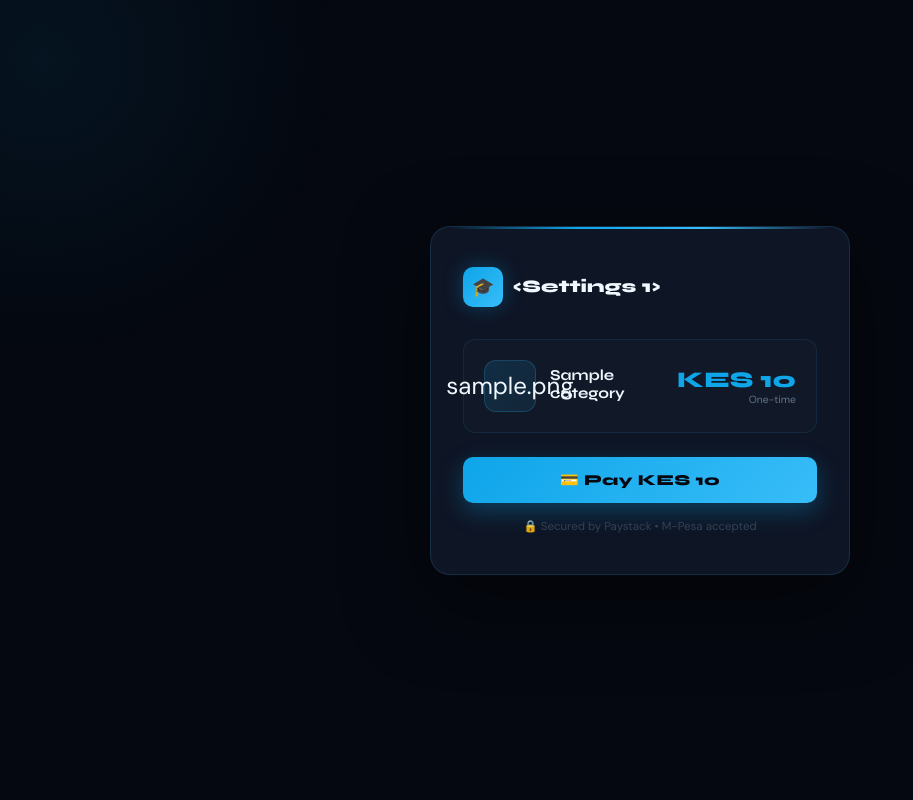
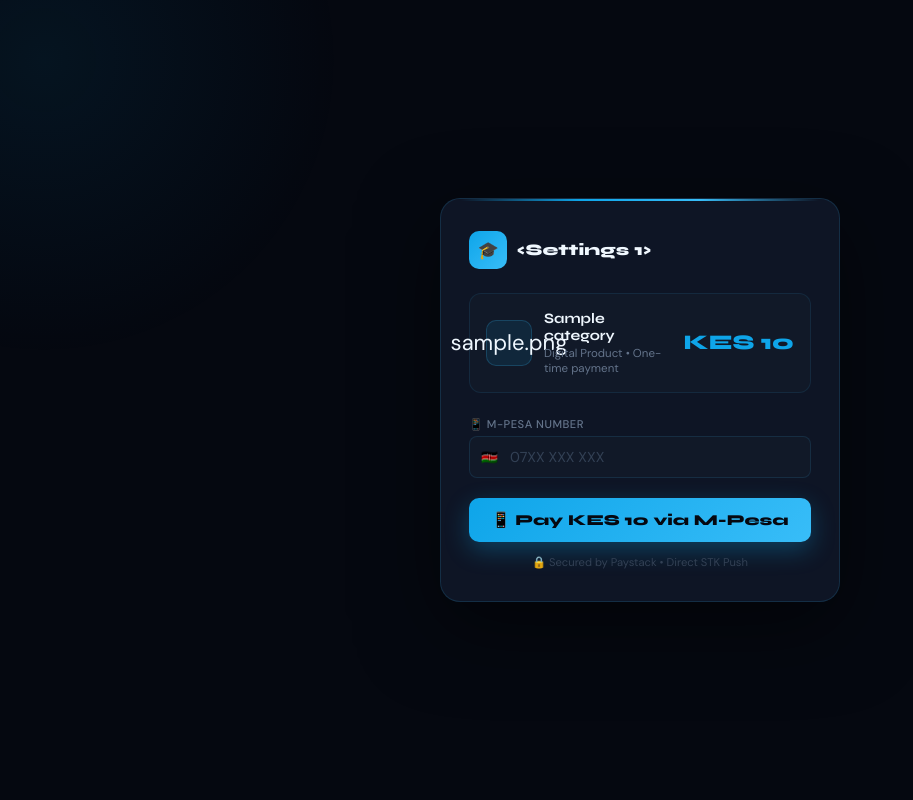
Before and after one commit to Xavi-Tech254/whatsapp, a Flask app: template templates/pay.html in a window 1280 px wide. Shown: the whole page, without its empty margins (0-913 px from the left). Run offline with Flask 3, Linux system fonts and the light colour scheme; tables that the repository leaves empty hold one stand-in row (values such as "Sample post"); the template is opened without the code that fills it: values that come from a table or form of the project are taken from there, most other values are stand-ins (such as "Sample title", 1, 10 or a date in 2020); some libraries are stand-ins or nearby versions.

Commit message:
New STK Push pay page - direct M-Pesa

```diff
--- a/templates/pay.html
+++ b/templates/pay.html
@@ -5,40 +5,58 @@
 <meta name="viewport" content="width=device-width,initial-scale=1.0"/>
 <title>{{ bot_name }} — Pay</title>
 <link href="https://fonts.googleapis.com/css2?family=Syne:wght@700;800&family=DM+Sans:wght@400;500;600&display=swap" rel="stylesheet"/>
-<script src="https://js.paystack.co/v1/inline.js"></script>
 <style>
 *{margin:0;padding:0;box-sizing:border-box;}
-body{font-family:'DM Sans',sans-serif;background:#050810;color:#f0f8ff;min-height:100vh;display:flex;align-items:center;justify-content:center;padding:1rem;overflow:hidden;}
+body{font-family:'DM Sans',sans-serif;background:#050810;color:#f0f8ff;min-height:100vh;display:flex;align-items:center;justify-content:center;padding:1rem;}
 body::before{content:'';position:fixed;top:-30%;left:-20%;width:600px;height:600px;background:radial-gradient(circle,rgba(14,165,233,0.08) 0%,transparent 70%);pointer-events:none;}
-.card{background:#0e1525;border:1px solid rgba(56,189,248,0.15);border-radius:20px;width:100%;max-width:420px;padding:2.5rem 2rem;position:relative;box-shadow:0 24px 80px rgba(0,0,0,0.5);animation:cardIn 0.5s ease;}
-@keyframes cardIn{from{opacity:0;transform:translateY(24px);}to{opacity:1;transform:translateY(0);}}
-.card::before{content:'';position:absolute;top:0;left:20px;right:20px;height:2px;background:linear-gradient(90deg,transparent,#0ea5e9,#38bdf8,transparent);border-radius:0 0 4px 4px;}
-.brand{display:flex;align-items:center;gap:10px;margin-bottom:2rem;}
-.brand-icon{width:40px;height:40px;border-radius:10px;background:linear-gradient(135deg,#0ea5e9,#38bdf8);display:flex;align-items:center;justify-content:center;font-size:18px;box-shadow:0 0 20px rgba(14,165,233,0.3);}
-.brand-name{font-family:'Syne',sans-serif;font-size:1.1rem;font-weight:800;}
-.brand-name span{color:#0ea5e9;}
-.product-box{background:#111928;border:1px solid rgba(56,189,248,0.1);border-radius:12px;padding:1.25rem;margin-bottom:1.5rem;display:flex;align-items:center;gap:14px;}
-.product-icon{width:52px;height:52px;background:linear-gradient(135deg,rgba(14,165,233,0.15),rgba(56,189,248,0.08));border:1px solid rgba(56,189,248,0.2);border-radius:12px;display:flex;align-items:center;justify-content:center;font-size:24px;flex-shrink:0;}
+.card{background:#0e1525;border:1px solid rgba(56,189,248,0.15);border-radius:20px;width:100%;max-width:400px;padding:2rem 1.75rem;position:relative;box-shadow:0 24px 80px rgba(0,0,0,0.5);animation:cardIn 0.5s ease;}
+@keyframes cardIn{from{opacity:0;transform:translateY(20px);}to{opacity:1;transform:translateY(0);}}
+.card::before{content:'';position:absolute;top:0;left:20px;right:20px;height:2px;background:linear-gradient(90deg,transparent,#0ea5e9,#38bdf8,transparent);}
+.brand{display:flex;align-items:center;gap:10px;margin-bottom:1.5rem;}
+.brand-icon{width:38px;height:38px;border-radius:10px;background:linear-gradient(135deg,#0ea5e9,#38bdf8);display:flex;align-items:center;justify-content:center;font-size:17px;}
+.brand-name{font-family:'Syne',sans-serif;font-size:1rem;font-weight:800;}
+.product-box{background:#111928;border:1px solid rgba(56,189,248,0.1);border-radius:12px;padding:1rem;margin-bottom:1.5rem;display:flex;align-items:center;gap:12px;}
+.product-icon{width:46px;height:46px;flex-shrink:0;background:rgba(14,165,233,0.1);border:1px solid rgba(56,189,248,0.2);border-radius:10px;display:flex;align-items:center;justify-content:center;font-size:22px;}
 .product-info{flex:1;}
-.product-name{font-family:'Syne',sans-serif;font-size:0.95rem;font-weight:700;margin-bottom:3px;}
-.product-price{font-family:'Syne',sans-serif;font-size:1.4rem;font-weight:800;color:#0ea5e9;text-align:right;flex-shrink:0;}
-.product-price small{display:block;font-size:0.65rem;color:#64748b;font-family:'DM Sans',sans-serif;font-weight:400;}
-.pay-btn{width:100%;padding:14px;background:linear-gradient(135deg,#0ea5e9,#38bdf8);color:#050810;border:none;border-radius:10px;font-family:'Syne',sans-serif;font-size:0.95rem;font-weight:800;cursor:pointer;display:flex;align-items:center;justify-content:center;gap:8px;box-shadow:0 8px 24px rgba(14,165,233,0.3);transition:all 0.2s;letter-spacing:0.3px;}
-.pay-btn:hover{transform:translateY(-2px);}
-.pay-btn:disabled{opacity:0.5;cursor:not-allowed;transform:none;}
-.secure-note{display:flex;align-items:center;justify-content:center;gap:6px;margin-top:1rem;font-size:0.72rem;color:#334155;}
-.spinner{width:18px;height:18px;border:2px solid rgba(5,8,16,0.3);border-top-color:#050810;border-radius:50%;animation:spin 0.6s linear infinite;display:none;}
+.product-name{font-family:'Syne',sans-serif;font-size:0.9rem;font-weight:700;margin-bottom:2px;}
+.product-sub{font-size:0.72rem;color:#64748b;}
+.product-price{font-family:'Syne',sans-serif;font-size:1.3rem;font-weight:800;color:#0ea5e9;text-align:right;flex-shrink:0;}
+.form-group{margin-bottom:12px;}
+.form-group label{display:block;font-size:0.7rem;color:#64748b;margin-bottom:5px;font-weight:500;text-transform:uppercase;letter-spacing:0.5px;}
+.input-wrap{position:relative;}
+.input-prefix{position:absolute;left:12px;top:50%;transform:translateY(-50%);font-size:0.85rem;color:#0ea5e9;font-weight:600;}
+.form-group input{width:100%;background:#111928;border:1px solid rgba(56,189,248,0.12);color:#f0f8ff;padding:11px 14px 11px 40px;border-radius:8px;font-family:'DM Sans',sans-serif;font-size:0.9rem;outline:none;transition:border-color 0.2s;}
+.form-group input:focus{border-color:#0ea5e9;}
+.form-group input::placeholder{color:#334155;}
+.pay-btn{width:100%;padding:13px;background:linear-gradient(135deg,#0ea5e9,#38bdf8);color:#050810;border:none;border-radius:10px;font-family:'Syne',sans-serif;font-size:0.95rem;font-weight:800;cursor:pointer;display:flex;align-items:center;justify-content:center;gap:8px;box-shadow:0 8px 24px rgba(14,165,233,0.3);transition:all 0.2s;margin-top:1.25rem;}
+.pay-btn:disabled{opacity:0.5;cursor:not-allowed;}
+.secure-note{display:flex;align-items:center;justify-content:center;gap:6px;margin-top:0.85rem;font-size:0.7rem;color:#334155;}
+.spinner{width:16px;height:16px;border:2px solid rgba(5,8,16,0.3);border-top-color:#050810;border-radius:50%;animation:spin 0.6s linear infinite;display:none;}
 @keyframes spin{to{transform:rotate(360deg);}}
+.error-msg{background:rgba(239,68,68,0.1);border:1px solid rgba(239,68,68,0.3);border-radius:8px;padding:10px 14px;font-size:0.78rem;color:#fca5a5;margin-top:10px;display:none;}
+.error-msg.show{display:block;}
+.waiting-state{display:none;text-align:center;}
+.waiting-state.show{display:block;}
+.waiting-icon{font-size:3rem;margin-bottom:1rem;animation:bounce 1s ease infinite;}
+@keyframes bounce{0%,100%{transform:translateY(0);}50%{transform:translateY(-8px);}}
+.waiting-title{font-family:'Syne',sans-serif;font-size:1.1rem;font-weight:800;margin-bottom:0.5rem;}
+.waiting-msg{font-size:0.82rem;color:#64748b;line-height:1.6;margin-bottom:1.25rem;}
+.phone-display{background:#111928;border:1px solid rgba(14,165,233,0.2);border-radius:8px;padding:10px 14px;font-family:'Syne',sans-serif;font-size:1rem;font-weight:700;color:#0ea5e9;margin-bottom:1.25rem;display:flex;align-items:center;justify-content:center;gap:8px;}
+.pulse-dot{width:8px;height:8px;border-radius:50%;background:#22c55e;box-shadow:0 0 8px #22c55e;animation:pulse 1s ease infinite;}
+@keyframes pulse{0%,100%{opacity:1;}50%{opacity:0.3;}}
+.check-btn{width:100%;padding:12px;background:transparent;border:1px solid rgba(56,189,248,0.2);color:#0ea5e9;border-radius:8px;font-family:'Syne',sans-serif;font-size:0.85rem;font-weight:700;cursor:pointer;transition:all 0.2s;display:flex;align-items:center;justify-content:center;gap:6px;}
 .success-state{display:none;text-align:center;}
 .success-state.show{display:block;}
-.card-form.hide{display:none;}
-.success-icon{width:72px;height:72px;background:linear-gradient(135deg,rgba(34,197,94,0.15),rgba(34,197,94,0.08));border:2px solid #22c55e;border-radius:50%;display:flex;align-items:center;justify-content:center;font-size:32px;margin:0 auto 1.25rem;box-shadow:0 0 30px rgba(34,197,94,0.2);}
-.success-title{font-family:'Syne',sans-serif;font-size:1.3rem;font-weight:800;color:#22c55e;margin-bottom:0.5rem;}
-.success-msg{font-size:0.88rem;color:#64748b;line-height:1.6;}
+.success-icon{width:70px;height:70px;background:rgba(34,197,94,0.1);border:2px solid #22c55e;border-radius:50%;display:flex;align-items:center;justify-content:center;font-size:30px;margin:0 auto 1rem;animation:pop 0.4s ease;}
+@keyframes pop{0%{transform:scale(0);}80%{transform:scale(1.1);}100%{transform:scale(1);}}
+.success-title{font-family:'Syne',sans-serif;font-size:1.2rem;font-weight:800;color:#22c55e;margin-bottom:0.5rem;}
+.success-msg{font-size:0.82rem;color:#64748b;line-height:1.6;}
+.card-form.hide,.waiting-state.hide{display:none!important;}
 </style>
 </head>
 <body>
 <div class="card">
+
   <div class="card-form" id="card-form">
     <div class="brand">
       <div class="brand-icon">🎓</div>
@@ -48,74 +66,101 @@
       <div class="product-icon">{{ category.icon }}</div>
       <div class="product-info">
         <div class="product-name">{{ category.name }}</div>
+        <div class="product-sub">Digital Product • One-time payment</div>
       </div>
-      <div class="product-price">
-        KES {{ "{:,.0f}".format(category.price) }}
-        <small>One-time</small>
+      <div class="product-price">KES {{ "{:,.0f}".format(category.price) }}</div>
+    </div>
+    <div class="form-group">
+      <label>📱 M-Pesa Number</label>
+      <div class="input-wrap">
+        <span class="input-prefix">🇰🇪</span>
+        <input type="tel" id="phone" placeholder="07XX XXX XXX" maxlength="10"/>
       </div>
     </div>
-    <button class="pay-btn" id="pay-btn" onclick="payNow()">
+    <div class="error-msg" id="error-msg">⚠️ Please enter a valid Safaricom number</div>
+    <button class="pay-btn" id="pay-btn" onclick="sendSTK()">
       <div class="spinner" id="spinner"></div>
-      <span id="btn-text">💳 Pay KES {{ "{:,.0f}".format(category.price) }}</span>
+      <span id="btn-text">📱 Pay KES {{ "{:,.0f}".format(category.price) }} via M-Pesa</span>
     </button>
-    <div class="secure-note">🔒 Secured by Paystack • M-Pesa accepted</div>
+    <div class="secure-note">🔒 Secured by Paystack • Direct STK Push</div>
+  </div>
+
+  <div class="waiting-state" id="waiting-state">
+    <div class="waiting-icon">📱</div>
+    <div class="waiting-title">Check Your Phone!</div>
+    <div class="waiting-msg">M-Pesa prompt sent. Enter your <strong style="color:#f0f8ff">M-Pesa PIN</strong> to complete payment.</div>
+    <div class="phone-display"><div class="pulse-dot"></div><span id="display-phone"></span></div>
+    <button class="check-btn" id="check-btn" onclick="checkPayment()">
+      <div class="spinner" id="check-spinner" style="border-top-color:#0ea5e9;border-color:rgba(14,165,233,0.2);"></div>
+      <span id="check-text">✅ I've Paid — Confirm</span>
+    </button>
+    <div style="margin-top:10px;"><button onclick="goBack()" style="background:none;border:none;color:#334155;font-size:0.75rem;cursor:pointer;">← Try different number</button></div>
   </div>
 
   <div class="success-state" id="success-state">
     <div class="success-icon">✅</div>
-    <div class="success-title">Payment Successful!</div>
-    <div class="success-msg">Go back to WhatsApp — your product is on the way! 🎉</div>
+    <div class="success-title">Payment Confirmed!</div>
+    <div class="success-msg">Go back to WhatsApp — your product is on its way! 🎉</div>
   </div>
+
 </div>
-
 <script>
-var KEY = "{{ paystack_public_key }}";
-var AMT = {{ (category.price * 100) | int }};
-var REF = "{{ ref }}";
-var EMAIL = "user{{ user_number }}@devclin.com";
-
-function payNow(){
-  var btn = document.getElementById('pay-btn');
-  btn.disabled = true;
-  document.getElementById('spinner').style.display = 'block';
-  document.getElementById('btn-text').textContent = 'Opening payment...';
-
-  var handler = PaystackPop.setup({
-    key: KEY,
-    email: EMAIL,
-    amount: AMT,
-    currency: 'KES',
-    ref: REF,
-    metadata: {
-      custom_fields: [
-        {display_name:'WhatsApp',variable_name:'whatsapp',value:'{{ user_number }}'},
-        {display_name:'Category',variable_name:'category_id',value:'{{ category.id }}'}
-      ]
-    },
-    callback: function(response){
-      fetch('/paystack/verify',{
-        method:'POST',
-        headers:{'Content-Type':'application/json'},
-        body:JSON.stringify({reference:response.reference})
-      })
-      .then(function(r){return r.json();})
-      .then(function(d){
-        document.getElementById('card-form').classList.add('hide');
-        document.getElementById('success-state').classList.add('show');
-      })
-      .catch(function(){
-        document.getElementById('card-form').classList.add('hide');
-        document.getElementById('success-state').classList.add('show');
-      });
-    },
-    onClose: function(){
-      btn.disabled = false;
-      document.getElementById('spinner').style.display = 'none';
-      document.getElementById('btn-text').textContent = '💳 Pay KES {{ "{:,.0f}".format(category.price) }}';
+var REF="{{ref}}",CAT_ID="{{category.id}}",USER_NUM="{{user_number}}",checkInterval=null;
+function sendSTK(){
+  var phone=document.getElementById('phone').value.trim().replace(/[^0-9]/g,'');
+  var err=document.getElementById('error-msg');
+  if(!phone||phone.length<9||(!phone.startsWith('07')&&!phone.startsWith('01'))){err.classList.add('show');return;}
+  err.classList.remove('show');
+  if(phone.startsWith('0'))phone='254'+phone.substring(1);
+  var btn=document.getElementById('pay-btn');
+  btn.disabled=true;
+  document.getElementById('spinner').style.display='block';
+  document.getElementById('btn-text').textContent='Sending STK Push...';
+  fetch('/pay/stk',{method:'POST',headers:{'Content-Type':'application/json'},body:JSON.stringify({phone:phone,ref:REF,cat_id:CAT_ID,user_number:USER_NUM})})
+  .then(function(r){return r.json();})
+  .then(function(d){
+    if(d.status==='success'){
+      document.getElementById('card-form').classList.add('hide');
+      document.getElementById('display-phone').textContent=phone.replace('254','0');
+      document.getElementById('waiting-state').classList.add('show');
+      checkInterval=setInterval(autoCheck,5000);
+    } else {
+      btn.disabled=false;
+      document.getElementById('spinner').style.display='none';
+      document.getElementById('btn-text').textContent='📱 Pay KES {{ "{:,.0f}".format(category.price) }} via M-Pesa';
+      err.textContent='⚠️ '+(d.message||'Failed. Try again.');
+      err.classList.add('show');
     }
+  })
+  .catch(function(){
+    btn.disabled=false;
+    document.getElementById('spinner').style.display='none';
+    document.getElementById('btn-text').textContent='📱 Pay KES {{ "{:,.0f}".format(category.price) }} via M-Pesa';
+    err.textContent='⚠️ Network error. Try again.';
+    err.classList.add('show');
   });
-  handler.openIframe();
 }
+function autoCheck(){
+  fetch('/pay/check/'+REF).then(function(r){return r.json();}).then(function(d){if(d.status==='success'){clearInterval(checkInterval);showSuccess();}}).catch(function(){});
+}
+function checkPayment(){
+  clearInterval(checkInterval);
+  var btn=document.getElementById('check-btn');
+  btn.disabled=true;
+  document.getElementById('check-spinner').style.display='block';
+  document.getElementById('check-text').textContent='Checking...';
+  fetch('/pay/check/'+REF).then(function(r){return r.json();}).then(function(d){
+    if(d.status==='success'){showSuccess();}
+    else{
+      btn.disabled=false;
+      document.getElementById('check-spinner').style.display='none';
+      document.getElementById('check-text').textContent="✅ I've Paid — Confirm";
+      checkInterval=setInterval(autoCheck,5000);
+    }
+  }).catch(function(){btn.disabled=false;document.getElementById('check-spinner').style.display='none';document.getElementById('check-text').textContent="✅ I've Paid — Confirm";});
+}
+function showSuccess(){document.getElementById('waiting-state').classList.remove('show');document.getElementById('waiting-state').classList.add('hide');document.getElementById('success-state').classList.add('show');}
+function goBack(){clearInterval(checkInterval);document.getElementById('waiting-state').classList.remove('show');document.getElementById('card-form').classList.remove('hide');var btn=document.getElementById('pay-btn');btn.disabled=false;document.getElementById('spinner').style.display='none';document.getElementById('btn-text').textContent='📱 Pay KES {{ "{:,.0f}".format(category.price) }} via M-Pesa';}
 </script>
 </body>
 </html>
```
